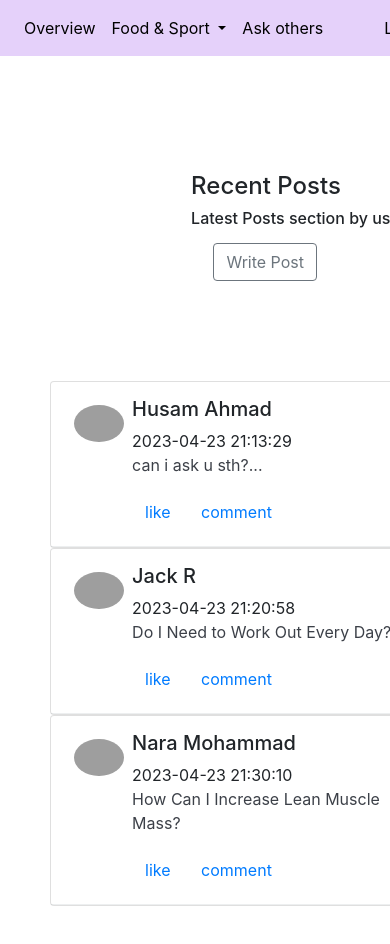
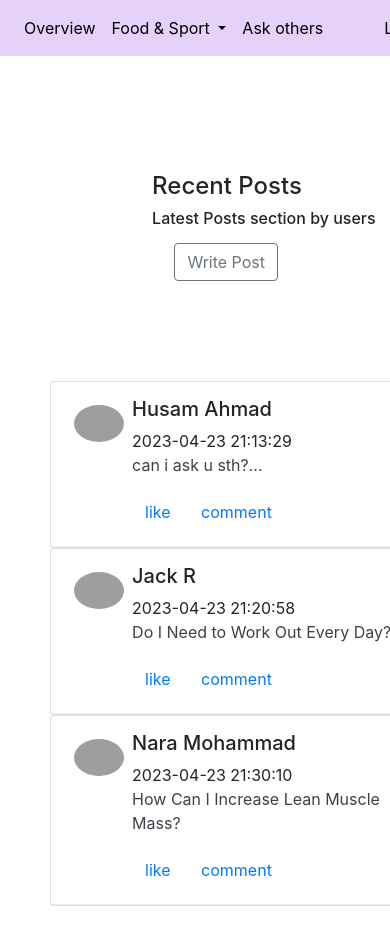
Before and after one commit to rahafhimmo/BH, a website: page Ask.html in a window 390 px wide. Shown: the top 944 px of the page. Drawn offline with nearby package versions, Linux system fonts and the light colour scheme; grey boxes are pictures that could not be loaded.

Commit message:
Update Ask.html

```diff
--- a/Ask.html
+++ b/Ask.html
@@ -58,7 +58,7 @@ margin-left: 15%;
 
   }
 .RL{
- margin-left:40%;
+ margin-left:30%;
  }
   .navbar{
     width: 118%;
@@ -113,7 +113,7 @@ margin-left: 15%;
 <body>
 
 
-<div class=" d-flex justify-content-center  pP">
+<div class=" d-flex justify-content-center mt-100 pP">
 <form class="" method="post">
 
 <textarea name="postt" rows="8" cols="80" id="post" style="display:none;" ></textarea>
@@ -130,7 +130,7 @@ margin-left: 15%;
 <div class="container d-flex crow justify-content-center  mb-100">
 
 <div class="row" id="pcont">
-  <div class="RL mt-100 mb-100">
+  <div class="RL  mb-100">
       <h4 class="title">Recent Posts</h4>
       <h6 class="subtitle">Latest Posts section by users</h6>
       <button type="button" class="btn btn-outline-secondary lg" onclick="wrtiePost()" id="bp" >Write Post</button>
```
